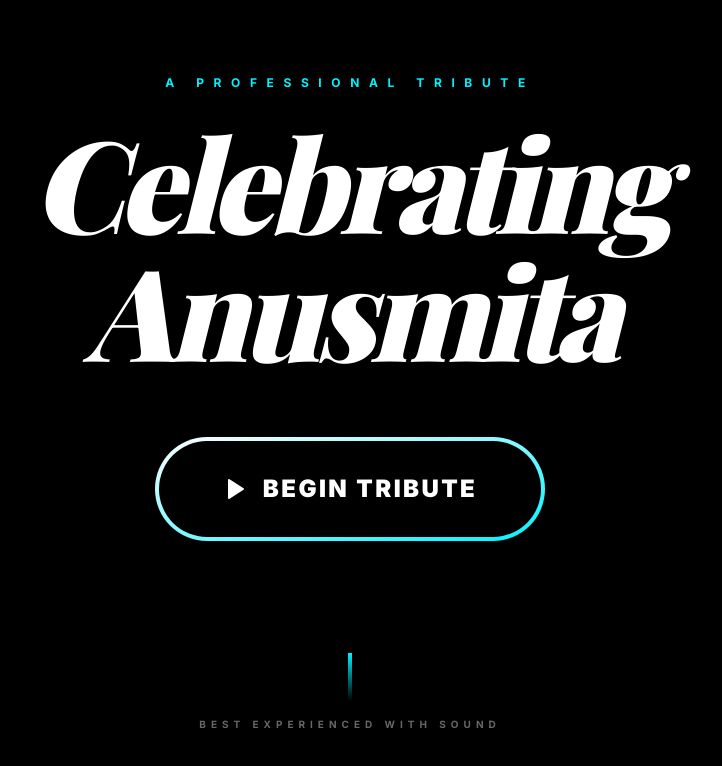
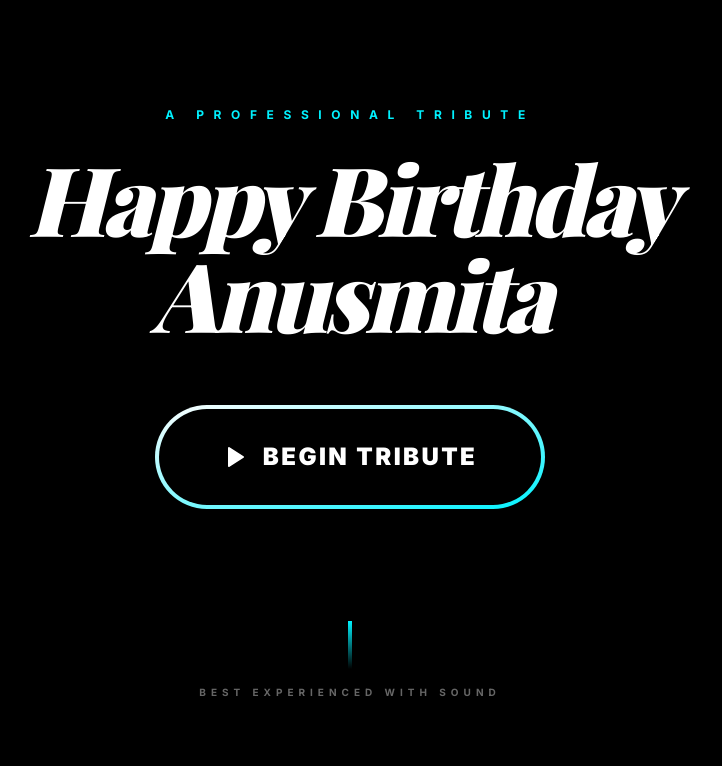
Before and after one commit to SayantanS01/anu-hbd, a React (Vite) app: page / in a window 1280 px wide. Shown: the top 766 px of the page, without its empty margins (290-1012 px from the left). Built offline with nearby package versions, Linux system fonts and the light colour scheme; no server answers; the database is empty; a web font is replaced by a local one.

Commit message:
Fix: loading issue and update text to Happy Birthday Anusmita

```diff
--- a/src/App.jsx
+++ b/src/App.jsx
@@ -1,4 +1,4 @@
-import React, { useEffect, Suspense } from 'react';
+import React, { useEffect } from 'react';
 import { BrowserRouter as Router, Routes, Route, useLocation } from 'react-router-dom';
 import { AnimatePresence } from 'framer-motion';
 import { Analytics } from "@vercel/analytics/react";
@@ -54,7 +54,6 @@ function App() {
   return (
     <Router>
       <ExperienceShell>
-        <Suspense fallback={<LoadingScreen />}>
         <div className="relative min-h-screen overflow-x-hidden bg-transparent">
           {/* Persistent Background 3D Scene */}
           <div className="fixed inset-0 z-0">
@@ -70,7 +69,6 @@ function App() {
           {/* Persistent UI elements */}
           <MusicPlayer />
         </div>
-        </Suspense>
       </ExperienceShell>
       <Analytics />
     </Router>
--- a/src/components/ExperienceShell.jsx
+++ b/src/components/ExperienceShell.jsx
@@ -29,8 +29,8 @@ export default function ExperienceShell({ children }) {
           >
             A Professional Tribute
           </motion.span>
-          <h1 className="text-6xl md:text-9xl font-black tracking-tighter leading-none font-serif italic text-birthday-text">
-            Celebrating <br /> {birthdayName}
+          <h1 className="text-6xl md:text-8xl font-black tracking-tighter leading-none font-serif italic text-birthday-text">
+            Happy Birthday <br /> {birthdayName}
           </h1>
         </motion.div>
 
--- a/src/components/Hero.jsx
+++ b/src/components/Hero.jsx
@@ -24,8 +24,8 @@ export default function Hero() {
           A Birthday Tribute to Excellence
         </motion.span>
 
-        <h1 className="text-5xl sm:text-7xl md:text-[10rem] lg:text-[12rem] font-black mb-8 tracking-tighter leading-[0.8] font-serif italic text-birthday-text">
-          Happy <br />
+        <h1 className="text-5xl sm:text-7xl md:text-[8rem] lg:text-[10rem] font-black mb-8 tracking-tighter leading-[0.8] font-serif italic text-birthday-text">
+          Happy Birthday <br />
           <motion.span
             initial={{ opacity: 0, x: 50 }}
             animate={{ opacity: 1, x: 0 }}
```
Lines whose indentation alone changed are shown as unchanged.
